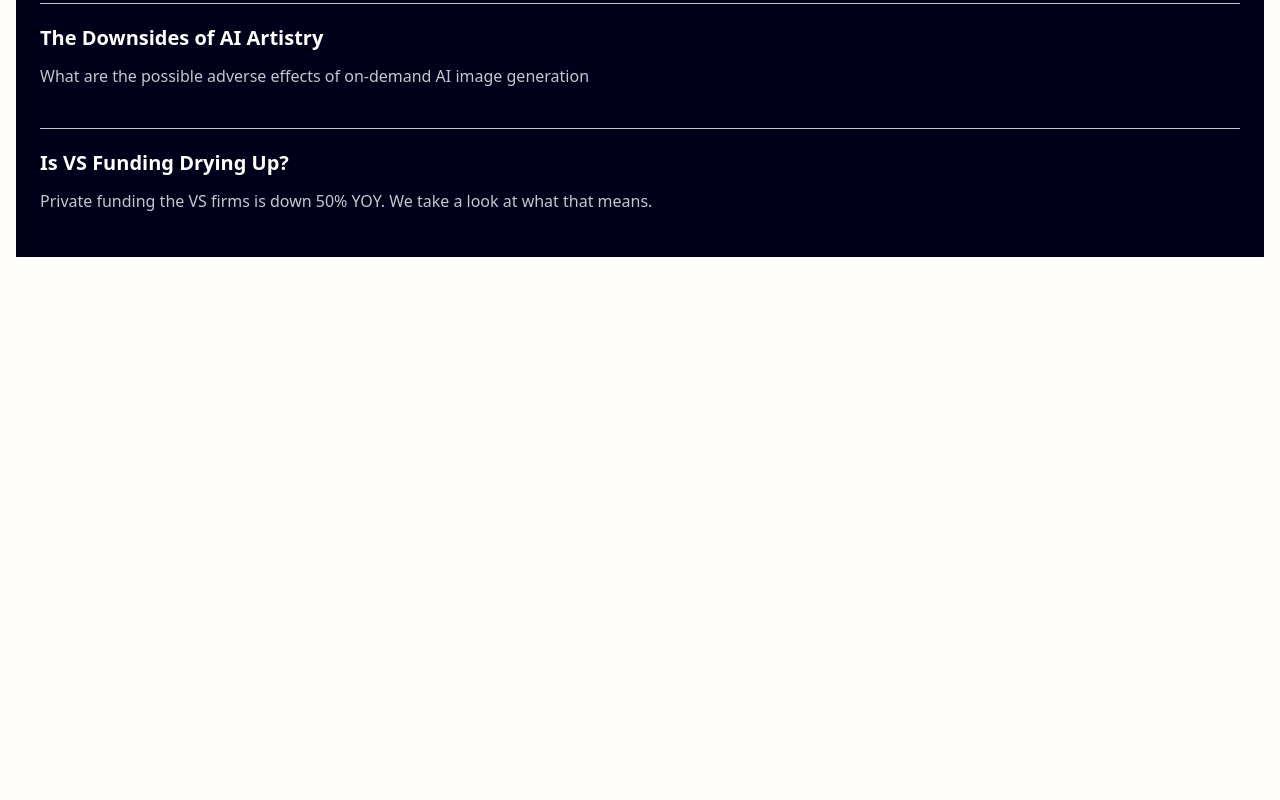
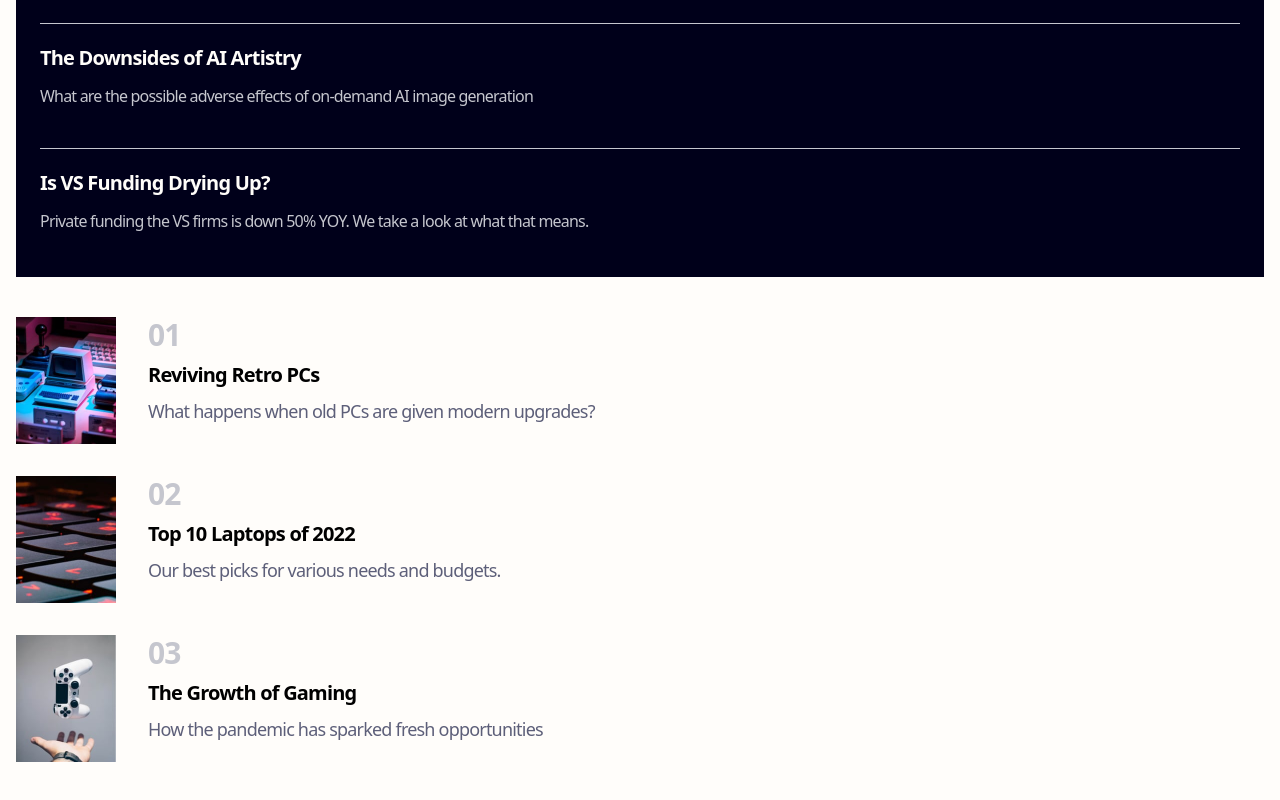
Before and after one commit to ejandrea/w, a Next.js app: page / in a window 1280 px wide. Shown: the part 922-1722 px from the top of the page. Before the commit the page ends 1239 px from the top, so only its background shows below. Built offline with nearby package versions, Linux system fonts and the light colour scheme.

Commit message:
Added the Articles Section

```diff
--- a/app/page.tsx
+++ b/app/page.tsx
@@ -1,13 +1,15 @@
+import Article from "@/components/Article";
 import Hero from "@/components/Hero";
 import Nav from "@/components/Nav";
 import News from "@/components/News";
 
 export default function Home() {
   return (
-    <div className="px-4 py-5">
+    <div className="px-4 py-10 tracking-tighter mb-">
       <Nav />
       <Hero />
       <News />
+      <Article />
     </div>
   );
 }
--- /dev/null
+++ b/components/Article.tsx
@@ -0,0 +1,45 @@
+import Image from "next/image";
+
+const Article = () => {
+  const cardsInfo = [
+    {
+      image: "/images/image-retro-pcs.jpg",
+      header: "Reviving Retro PCs",
+      desc: "What happens when old PCs are given modern upgrades?",
+    },
+    {
+      image: "/images/image-top-laptops.jpg",
+      header: "Top 10 Laptops of 2022",
+      desc: "Our best picks for various needs and budgets.",
+    },
+    {
+      image: "/images/image-gaming-growth.jpg",
+      header: "The Growth of Gaming",
+      desc: "How the pandemic has sparked fresh opportunities",
+    },
+  ];
+  return (
+    <section>
+      {cardsInfo.map((card, index) => (
+        <article className="flex gap-8">
+          <Image
+            src={card.image}
+            width={100}
+            height={50}
+            alt="Gaming and PC Peripheral"
+            className="mb-8"
+          />
+          <div className="space-y-2">
+            <p className="text-3xl text-grayish-blue-100 font-bold">
+              {`0${index + 1}`}
+            </p>
+            <h4 className="font-bold text-xl">{card.header}</h4>
+            <p className="text-grayish-blue-900 text-lg">{card.desc}</p>
+          </div>
+        </article>
+      ))}
+    </section>
+  );
+};
+
+export default Article;
```
